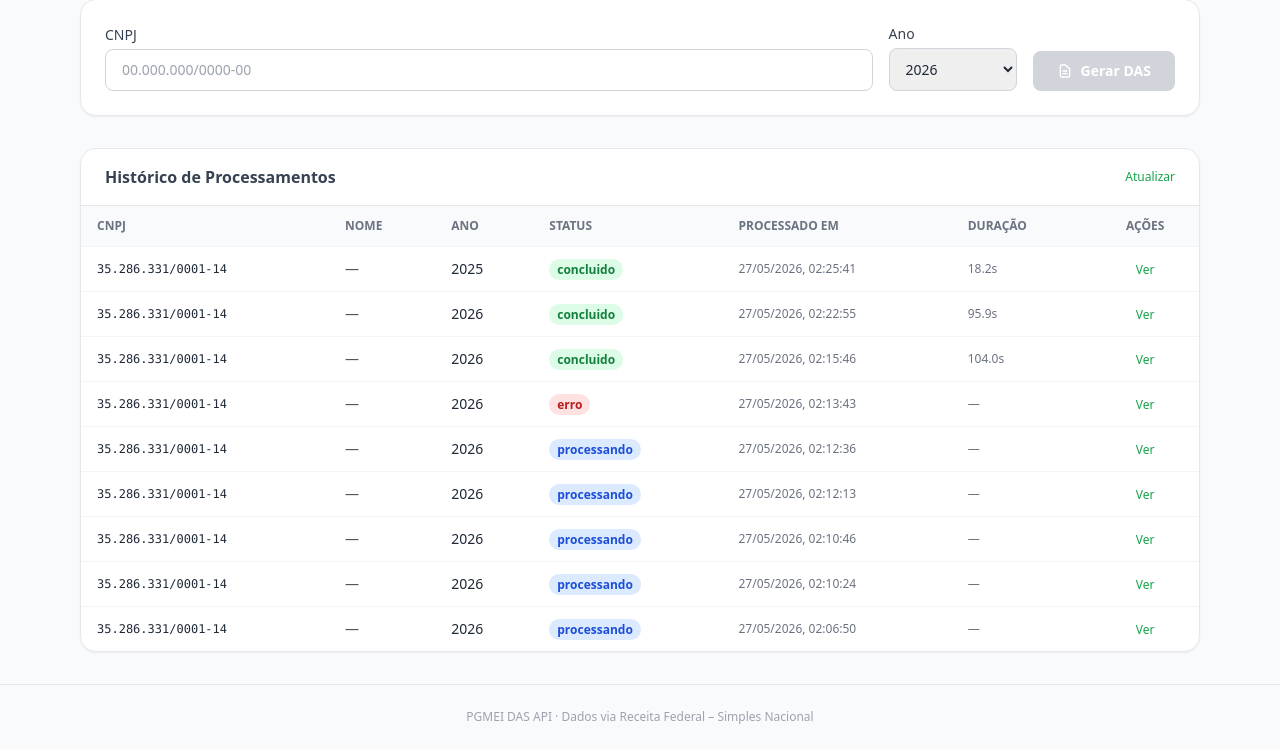
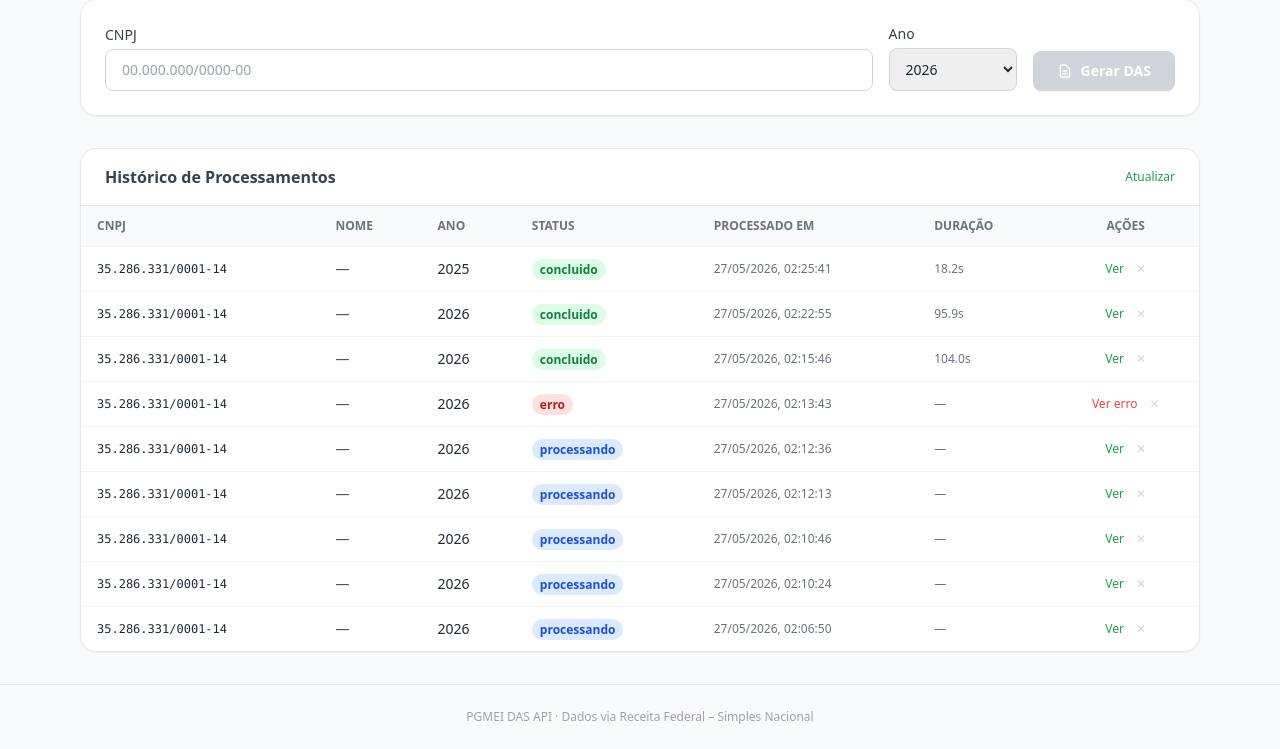
Before and after one commit to pedrocarneiro17/apimei, a FastAPI app: page / in a window 1280 px wide. Shown: the part 181-930 px from the top of the page. Run offline with FastAPI, Linux system fonts and the light colour scheme; the visitor is signed in with stand-in values (Sample User, id 1); parts of the project's set-up code (start-up, migrations or seed data) failed here and were passed over; some libraries are stand-ins or nearby versions.

Commit message:
feat: modal de erro e apagar log no histórico
- crud.py: deletar_job
- das.py: DELETE /das/jobs/{id} + erro_tipo/mensagem/etapa na lista
- index.html: modal com detalhes do erro ao clicar 'Ver erro';
  botão ✕ para apagar log com confirmação

Co-Authored-By: Claude Sonnet 4.6 <noreply@anthropic.com>

```diff
--- a/templates/index.html
+++ b/templates/index.html
@@ -3,6 +3,46 @@
 
 {% block content %}
 <div x-data="painel()" x-init="init()">
+
+  <!-- Modal de erro -->
+  <div x-show="erroModal" x-cloak
+       class="fixed inset-0 z-50 flex items-center justify-center bg-black/50 fade-in"
+       @click.self="erroModal = null">
+    <div class="bg-white rounded-2xl shadow-xl p-6 max-w-lg w-full mx-4">
+      <div class="flex items-start justify-between mb-4">
+        <h3 class="font-bold text-red-700 text-lg">Detalhes do Erro</h3>
+        <button @click="erroModal = null" class="text-gray-400 hover:text-gray-600 text-xl leading-none">✕</button>
+      </div>
+      <dl class="space-y-3 text-sm">
+        <div>
+          <dt class="text-xs font-semibold text-gray-500 uppercase">Tipo</dt>
+          <dd class="text-gray-800 font-mono mt-0.5" x-text="erroModal?.erro_tipo || '—'"></dd>
+        </div>
+        <div>
+          <dt class="text-xs font-semibold text-gray-500 uppercase">Mensagem</dt>
+          <dd class="text-gray-800 mt-0.5" x-text="erroModal?.erro_mensagem || '—'"></dd>
+        </div>
+        <div>
+          <dt class="text-xs font-semibold text-gray-500 uppercase">Etapa</dt>
+          <dd class="text-gray-800 mt-0.5" x-text="erroModal?.erro_etapa || '—'"></dd>
+        </div>
+        <div>
+          <dt class="text-xs font-semibold text-gray-500 uppercase">CNPJ / Ano</dt>
+          <dd class="text-gray-800 mt-0.5" x-text="formatarCNPJExibir(erroModal?.cnpj) + ' — ' + erroModal?.ano"></dd>
+        </div>
+        <div>
+          <dt class="text-xs font-semibold text-gray-500 uppercase">Iniciado em</dt>
+          <dd class="text-gray-800 mt-0.5" x-text="formatDateTime(erroModal?.iniciado_em)"></dd>
+        </div>
+      </dl>
+      <div class="mt-5 flex justify-end">
+        <button @click="erroModal = null"
+                class="bg-gray-100 hover:bg-gray-200 text-gray-700 text-sm font-medium px-4 py-2 rounded-lg transition">
+          Fechar
+        </button>
+      </div>
+    </div>
+  </div>
 
   <!-- Título -->
   <div class="mb-8">
@@ -236,8 +276,19 @@
                 <td class="px-4 py-3 text-gray-500 text-xs"
                     x-text="job.duracao_segundos ? job.duracao_segundos.toFixed(1) + 's' : '—'"></td>
                 <td class="px-4 py-3 text-center">
-                  <a :href="`/detalhes/${job.cnpj}/${job.ano}`"
-                     class="text-brand-600 hover:underline text-xs">Ver</a>
+                  <div class="flex items-center justify-center gap-3">
+                    <template x-if="job.status === 'erro'">
+                      <button @click="erroModal = job"
+                              class="text-red-500 hover:underline text-xs font-medium">Ver erro</button>
+                    </template>
+                    <template x-if="job.status !== 'erro'">
+                      <a :href="`/detalhes/${job.cnpj}/${job.ano}`"
+                         class="text-brand-600 hover:underline text-xs">Ver</a>
+                    </template>
+                    <button @click="apagar(job.job_id)"
+                            class="text-gray-300 hover:text-red-400 transition text-xs"
+                            title="Apagar log">✕</button>
+                  </div>
                 </td>
               </tr>
             </template>
@@ -259,6 +310,7 @@ function painel() {
     erro: null,
     resultado: null,
     historico: [],
+    erroModal: null,
 
     init() {
       this.carregarHistorico();
@@ -324,6 +376,14 @@ function painel() {
       } catch (_) {}
     },
 
+    async apagar(jobId) {
+      if (!confirm('Apagar este log do histórico?')) return;
+      try {
+        const res = await fetch(`/das/jobs/${jobId}`, { method: 'DELETE' });
+        if (res.ok) this.historico = this.historico.filter(j => j.job_id !== jobId);
+      } catch (_) {}
+    },
+
     badgeClass(s) {
       if (s?.includes('Liquidado')) return 'bg-green-100 text-green-700';
       if (s?.includes('Devedor'))   return 'bg-red-100 text-red-700';
```
Also changed, not shown: app/crud.py (+9 -0 lines), app/routers/das.py (+15 -0 lines).
